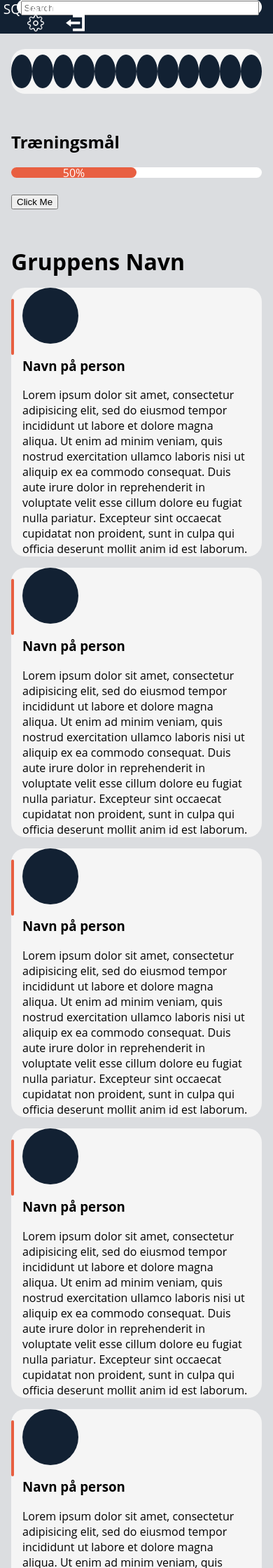
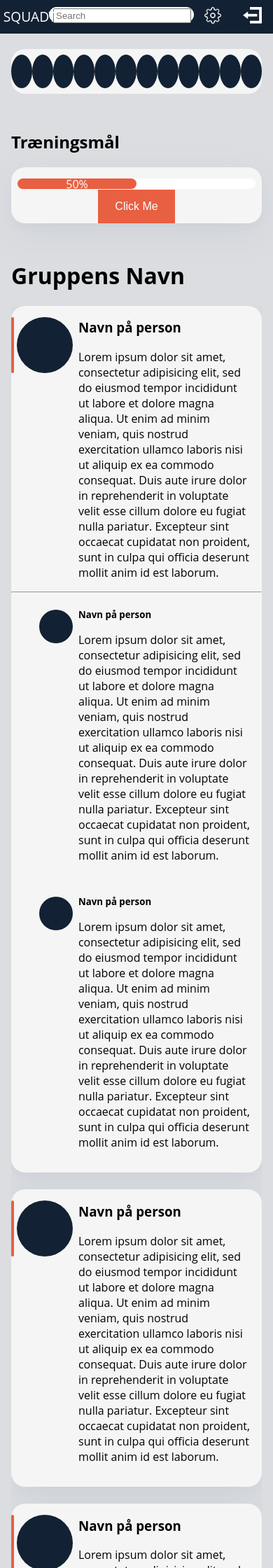
Before and after one commit to Spooph1/Squadt, a PHP site: the page made by Hjemmeside/Semester template.html in a window 390 px wide. Shown: the top 2240 px of the page at 70% size. Run offline with PHP 8.4, Linux system fonts and the light colour scheme.

Commit message:
Lavet det fra sidst mere lækkert
'posts' ser meget bedre ud. Siden er mere responsive. Træningsmål-kolonnen er forbedret

```diff
--- a/Hjemmeside/Semester template.html
+++ b/Hjemmeside/Semester template.html
@@ -37,45 +37,84 @@
 			<h1>Gruppens Navn</h1>
 			<div class="posts-wrapper">
 				<div class="content">
-					<div class="billede"></div>
-					<h3>Navn på person</h3>
-					<p>Lorem ipsum dolor sit amet, consectetur adipisicing elit, sed do eiusmod tempor incididunt ut labore et dolore magna aliqua. Ut enim ad minim veniam, quis nostrud exercitation ullamco laboris nisi ut aliquip ex ea commodo consequat. Duis aute irure dolor in reprehenderit in voluptate velit esse cillum dolore eu fugiat nulla pariatur. Excepteur sint occaecat cupidatat non proident, sunt in culpa qui officia deserunt mollit anim id est laborum.</p>
+						<div class="content-top">
+							<div class="top-billede"></div>
+							<ul>
+								<li><h3>Navn på person</h3></li>
+								<li><p>Lorem ipsum dolor sit amet, consectetur adipisicing elit, sed do eiusmod tempor incididunt ut labore et dolore magna aliqua. Ut enim ad minim veniam, quis nostrud exercitation ullamco laboris nisi ut aliquip ex ea commodo consequat. Duis aute irure dolor in reprehenderit in voluptate velit esse cillum dolore eu fugiat nulla pariatur. Excepteur sint occaecat cupidatat non proident, sunt in culpa qui officia deserunt mollit anim id est laborum.</p></li>
+							</ul>
+						</div>
+						<hr>
+						<div class="content-comment">
+							<div class="comment-billede"></div>
+							<ul>
+								<li><h5>Navn på person</h5></li>
+								<li><p>Lorem ipsum dolor sit amet, consectetur adipisicing elit, sed do eiusmod tempor incididunt ut labore et dolore magna aliqua. Ut enim ad minim veniam, quis nostrud exercitation ullamco laboris nisi ut aliquip ex ea commodo consequat. Duis aute irure dolor in reprehenderit in voluptate velit esse cillum dolore eu fugiat nulla pariatur. Excepteur sint occaecat cupidatat non proident, sunt in culpa qui officia deserunt mollit anim id est laborum.</p></li>
+							</ul>
+						</div>
+						<div class="content-comment">
+							<div class="comment-billede"></div>
+							<ul>
+								<li><h5>Navn på person</h5></li>
+								<li><p>Lorem ipsum dolor sit amet, consectetur adipisicing elit, sed do eiusmod tempor incididunt ut labore et dolore magna aliqua. Ut enim ad minim veniam, quis nostrud exercitation ullamco laboris nisi ut aliquip ex ea commodo consequat. Duis aute irure dolor in reprehenderit in voluptate velit esse cillum dolore eu fugiat nulla pariatur. Excepteur sint occaecat cupidatat non proident, sunt in culpa qui officia deserunt mollit anim id est laborum.</p></li>
+							</ul>
+						</div>
 				</div>
 				<div class="content">
-					<div class="billede"></div>
-					<h3>Navn på person</h3>
-					<p>Lorem ipsum dolor sit amet, consectetur adipisicing elit, sed do eiusmod tempor incididunt ut labore et dolore magna aliqua. Ut enim ad minim veniam, quis nostrud exercitation ullamco laboris nisi ut aliquip ex ea commodo consequat. Duis aute irure dolor in reprehenderit in voluptate velit esse cillum dolore eu fugiat nulla pariatur. Excepteur sint occaecat cupidatat non proident, sunt in culpa qui officia deserunt mollit anim id est laborum.</p>
+						<div class="content-top">
+							<div class="top-billede"></div>
+							<ul>
+								<li><h3>Navn på person</h3></li>
+								<li><p>Lorem ipsum dolor sit amet, consectetur adipisicing elit, sed do eiusmod tempor incididunt ut labore et dolore magna aliqua. Ut enim ad minim veniam, quis nostrud exercitation ullamco laboris nisi ut aliquip ex ea commodo consequat. Duis aute irure dolor in reprehenderit in voluptate velit esse cillum dolore eu fugiat nulla pariatur. Excepteur sint occaecat cupidatat non proident, sunt in culpa qui officia deserunt mollit anim id est laborum.</p></li>
+							</ul>
+						</div>
 				</div>
 				<div class="content">
-					<div class="billede"></div>
-					<h3>Navn på person</h3>
-					<p>Lorem ipsum dolor sit amet, consectetur adipisicing elit, sed do eiusmod tempor incididunt ut labore et dolore magna aliqua. Ut enim ad minim veniam, quis nostrud exercitation ullamco laboris nisi ut aliquip ex ea commodo consequat. Duis aute irure dolor in reprehenderit in voluptate velit esse cillum dolore eu fugiat nulla pariatur. Excepteur sint occaecat cupidatat non proident, sunt in culpa qui officia deserunt mollit anim id est laborum.</p>
+						<div class="content-top">
+							<div class="top-billede"></div>
+							<ul>
+								<li><h3>Navn på person</h3></li>
+								<li><p>Lorem ipsum dolor sit amet, consectetur adipisicing elit, sed do eiusmod tempor incididunt ut labore et dolore magna aliqua. Ut enim ad minim veniam, quis nostrud exercitation ullamco laboris nisi ut aliquip ex ea commodo consequat. Duis aute irure dolor in reprehenderit in voluptate velit esse cillum dolore eu fugiat nulla pariatur. Excepteur sint occaecat cupidatat non proident, sunt in culpa qui officia deserunt mollit anim id est laborum.</p></li>
+							</ul>
+						</div>
+						<hr>
+						<div class="content-comment">
+							<div class="comment-billede"></div>
+							<ul>
+								<li><h5>Navn på person</h5></li>
+								<li><p>Lorem ipsum dolor sit amet, consectetur adipisicing elit, sed do eiusmod tempor incididunt ut labore et dolore magna aliqua. Ut enim ad minim veniam, quis nostrud exercitation ullamco laboris nisi ut aliquip ex ea commodo consequat. Duis aute irure dolor in reprehenderit in voluptate velit esse cillum dolore eu fugiat nulla pariatur. Excepteur sint occaecat cupidatat non proident, sunt in culpa qui officia deserunt mollit anim id est laborum.</p></li>
+							</ul>
+						</div>
 				</div>
 				<div class="content">
-					<div class="billede"></div>
-					<h3>Navn på person</h3>
-					<p>Lorem ipsum dolor sit amet, consectetur adipisicing elit, sed do eiusmod tempor incididunt ut labore et dolore magna aliqua. Ut enim ad minim veniam, quis nostrud exercitation ullamco laboris nisi ut aliquip ex ea commodo consequat. Duis aute irure dolor in reprehenderit in voluptate velit esse cillum dolore eu fugiat nulla pariatur. Excepteur sint occaecat cupidatat non proident, sunt in culpa qui officia deserunt mollit anim id est laborum.</p>
-				</div>
-				<div class="content">
-					<div class="billede"></div>
-					<h3>Navn på person</h3>
-					<p>Lorem ipsum dolor sit amet, consectetur adipisicing elit, sed do eiusmod tempor incididunt ut labore et dolore magna aliqua. Ut enim ad minim veniam, quis nostrud exercitation ullamco laboris nisi ut aliquip ex ea commodo consequat. Duis aute irure dolor in reprehenderit in voluptate velit esse cillum dolore eu fugiat nulla pariatur. Excepteur sint occaecat cupidatat non proident, sunt in culpa qui officia deserunt mollit anim id est laborum.</p>
-				</div>
-				<div class="content">
-					<div class="billede"></div>
-					<h3>Navn på person</h3>
-					<p>Lorem ipsum dolor sit amet, consectetur adipisicing elit, sed do eiusmod tempor incididunt ut labore et dolore magna aliqua. Ut enim ad minim veniam, quis nostrud exercitation ullamco laboris nisi ut aliquip ex ea commodo consequat. Duis aute irure dolor in reprehenderit in voluptate velit esse cillum dolore eu fugiat nulla pariatur. Excepteur sint occaecat cupidatat non proident, sunt in culpa qui officia deserunt mollit anim id est laborum.</p>
+						<div class="content-top">
+							<div class="top-billede"></div>
+							<ul>
+								<li><h3>Navn på person</h3></li>
+								<li><p>Lorem ipsum dolor sit amet, consectetur adipisicing elit, sed do eiusmod tempor incididunt ut labore et dolore magna aliqua. Ut enim ad minim veniam, quis nostrud exercitation ullamco laboris nisi ut aliquip ex ea commodo consequat. Duis aute irure dolor in reprehenderit in voluptate velit esse cillum dolore eu fugiat nulla pariatur. Excepteur sint occaecat cupidatat non proident, sunt in culpa qui officia deserunt mollit anim id est laborum.</p></li>
+							</ul>
+						</div>
+						<hr>
+						<div class="content-comment">
+							<div class="comment-billede"></div>
+							<ul>
+								<li><h5>Navn på person</h5></li>
+								<li><p>Lorem ipsum dolor sit amet, consectetur adipisicing elit, sed do eiusmod tempor incididunt ut labore et dolore magna aliqua. Ut enim ad minim veniam, quis nostrud exercitation ullamco laboris nisi ut aliquip ex ea commodo consequat. Duis aute irure dolor in reprehenderit in voluptate velit esse cillum dolore eu fugiat nulla pariatur. Excepteur sint occaecat cupidatat non proident, sunt in culpa qui officia deserunt mollit anim id est laborum.</p></li>
+							</ul>
+						</div>
 				</div>
 			</div>
 		</div>
 		 <!-- ////////// kolonne 2 ///////// -->
 		<div class="column-2">
 			<h2>Træningsmål</h2>
+			<div class="traingingGoal-wrapper">
 				<div class="progression-container">
 					<div class="progression-bar">50%</div>
 				</div>
 				<br>
 				<button id="progressbar-click">Click Me</button>
+			</div>
 		</div>
 		-->
 	</main>
--- a/Hjemmeside/css/index.css
+++ b/Hjemmeside/css/index.css
@@ -97,15 +97,14 @@ main {
     left: 0.3rem;
   }
   .searchbox-wrapper{
-    width: 350px; /* Setting search bar width */
+    width: 100%; /* Setting search bar width */
     height: 22px; /* Setting search bar height */
     background-color: #fff; /* Setting background for search field */
     border-radius: 20px; /* Adding rounded corners to the search field */
-
     margin-right: 1rem;
   }
   .searchbox-wrapper input {
-    width: 97%;
+    width: 95%;
     margin-left: 0.4rem;
   }
   .menuicons{
@@ -117,7 +116,7 @@ main {
     .topbar-groups {
       grid-area: recommended;
       background-color: var(--container-background-color);
-      margin: 1rem 1rem 0rem 6rem;
+      margin: 1rem 1rem -1rem 6rem;
       border-radius: 20px;
       display: flex;
       flex-direction: row;
@@ -137,13 +136,11 @@ main {
     margin-left: 6rem;
   }
   .column-1 h1 {
-    position: fixed;
   }
   .posts-wrapper {
     overflow-y: scroll;
     height: 100vh;
-    margin-top: 5rem;
-
+    margin-top: 0rem;
   }
   .posts-wrapper::-webkit-scrollbar {
     display: none;
@@ -153,10 +150,16 @@ main {
   }
     .content {
       background-color: var(--container-background-color);
+      box-shadow: 0 5px 10px rgba(154,160,185,.05), 0 15px 40px rgba(166,173,201,.2);
       width: 100%;
       border-radius: 20px;
       position: relative;
+      margin-top: 1.5rem;
     }
+    .content:first-child {
+      margin-top: 0rem;
+    }
+      /*  rød tag */
       .content::after {
         content: "";
         position: absolute;
@@ -167,15 +170,56 @@ main {
         left: 0px;
         top: 1rem;
       }
-        .billede {
+      .content-top {
+        display: flex;
+        flex-direction: row;
+      }
+        .content-top ul {
+          list-style: none;
+          padding: 0;
+          margin-left: 6rem;
+          margin-top: 0rem;
+          margin-right: 1rem;
+          justify-content: center;
+        }
+        .top-billede {
+          position: absolute;
           background-color: var(--main-navbar-color);
           border-radius: 50%;
           width: 5rem;
           height: 5rem;
+          margin-left: 0.5rem;
+          margin-top: 1rem;
         }
-        .content p, h3, .billede {
-          margin-left: 1rem;
+        .content-top h3 {
+
+        }
+      .content hr {
+        margin-top: -1rem;
+      }
+      .content-comment {
+        display: flex;
+        flex-direction: row;
+      }
+        .comment-billede {
+          position: absolute;
+          background-color: var(--main-navbar-color);
+          border-radius: 50%;
+          width: 3rem;
+          height: 3rem;
+          margin-left: 2.5rem;
+          margin-top: 1rem;
+        }
+        .content-comment ul {
+          list-style: none;
+          padding: 0;
+          margin-left: 6rem;
+          margin-top: -0.5rem;
           margin-right: 1rem;
+          justify-content: center;
+        }
+        .content-comment h5 {
+          margin-bottom: 0rem;
         }
 
   /* ////////// kolonne 1 ///////// */
@@ -183,14 +227,24 @@ main {
     grid-area: sidebar;
     margin-right: 1rem;
   }
+    .traingingGoal-wrapper {
+      background-color: var(--container-background-color);
+      box-shadow: 0 5px 10px rgba(154,160,185,.05), 0 15px 40px rgba(166,173,201,.2);
+      width: 100%;
+      border-radius: 20px;
+      position: relative;
+      min-height: 80px;
+      display: flex;
+      justify-content: center;
+    }
     /* progression */
     .progression-container {
       margin-top: 1rem;
-      width: 100%;
+      position: absolute;
+      width: 95%;
       border-radius: 25px;
       background-color: var(--mainContainer-background-color);
     }
-
     .progression-bar {
       width: 50%;
       height: 15px;
@@ -200,8 +254,25 @@ main {
       line-height: 1rem;
       color: white;
     }
+    .traingingGoal-wrapper button {
+      margin-top: 2rem;
+      background-color: var(--main-orange-color);
+      /* copieret fra w3s - midlertidig knap*/
+      border: none;
+      color: white;
+      padding: 0 1.5rem;
+      text-align: center;
+      text-decoration: none;
+      display: inline-block;
+      font-size: 16px;
+      cursor: pointer;
+    }
 @media only screen and (max-width: 800px) {
+  body{
+    overflow: scroll;
+  }
   .sidebar-wrapper {
+    overflow-y:hidden;
     flex-direction: row;
     width: 100vw;
     height: 5rem;
```
Lines whose indentation alone changed are shown as unchanged.
